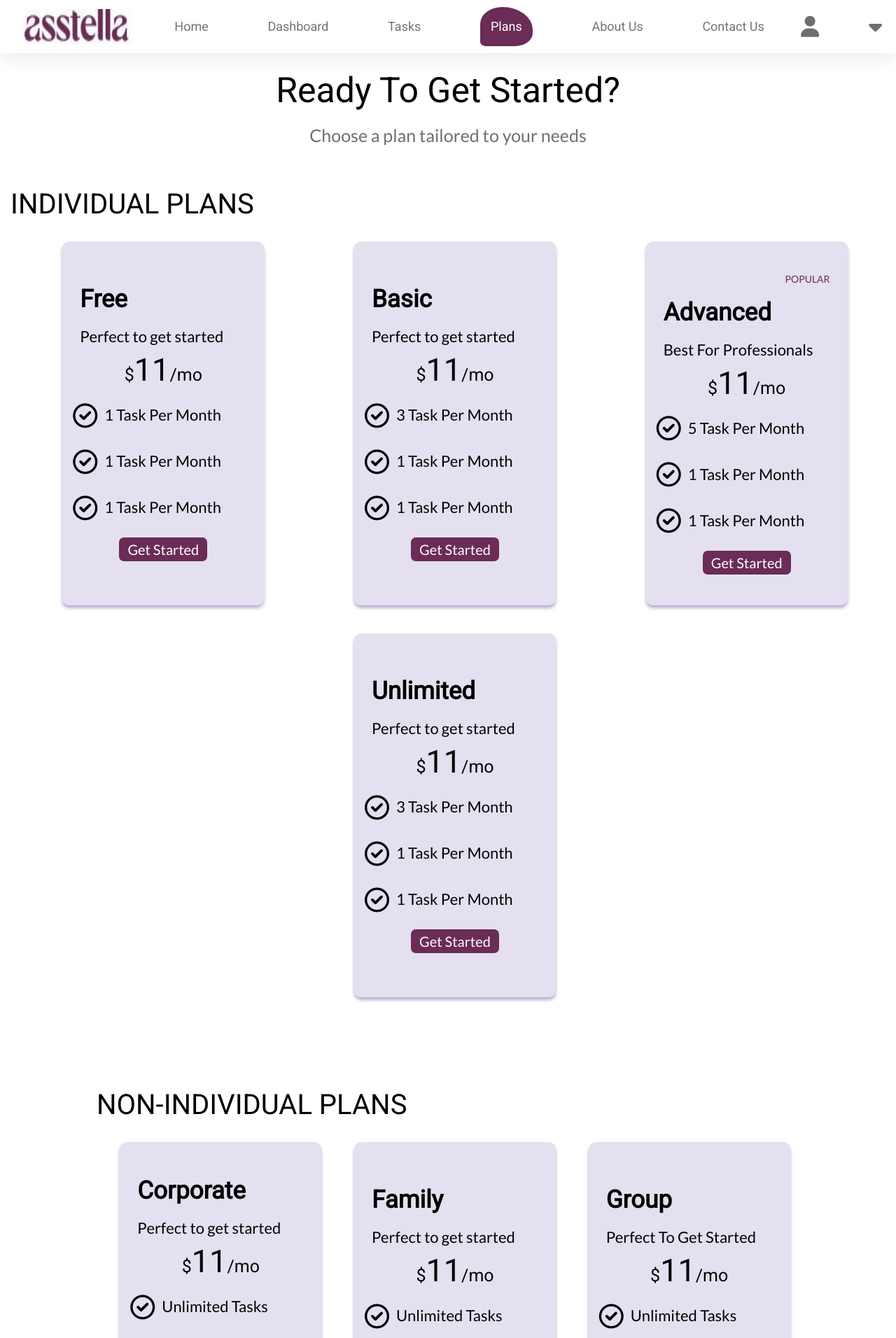
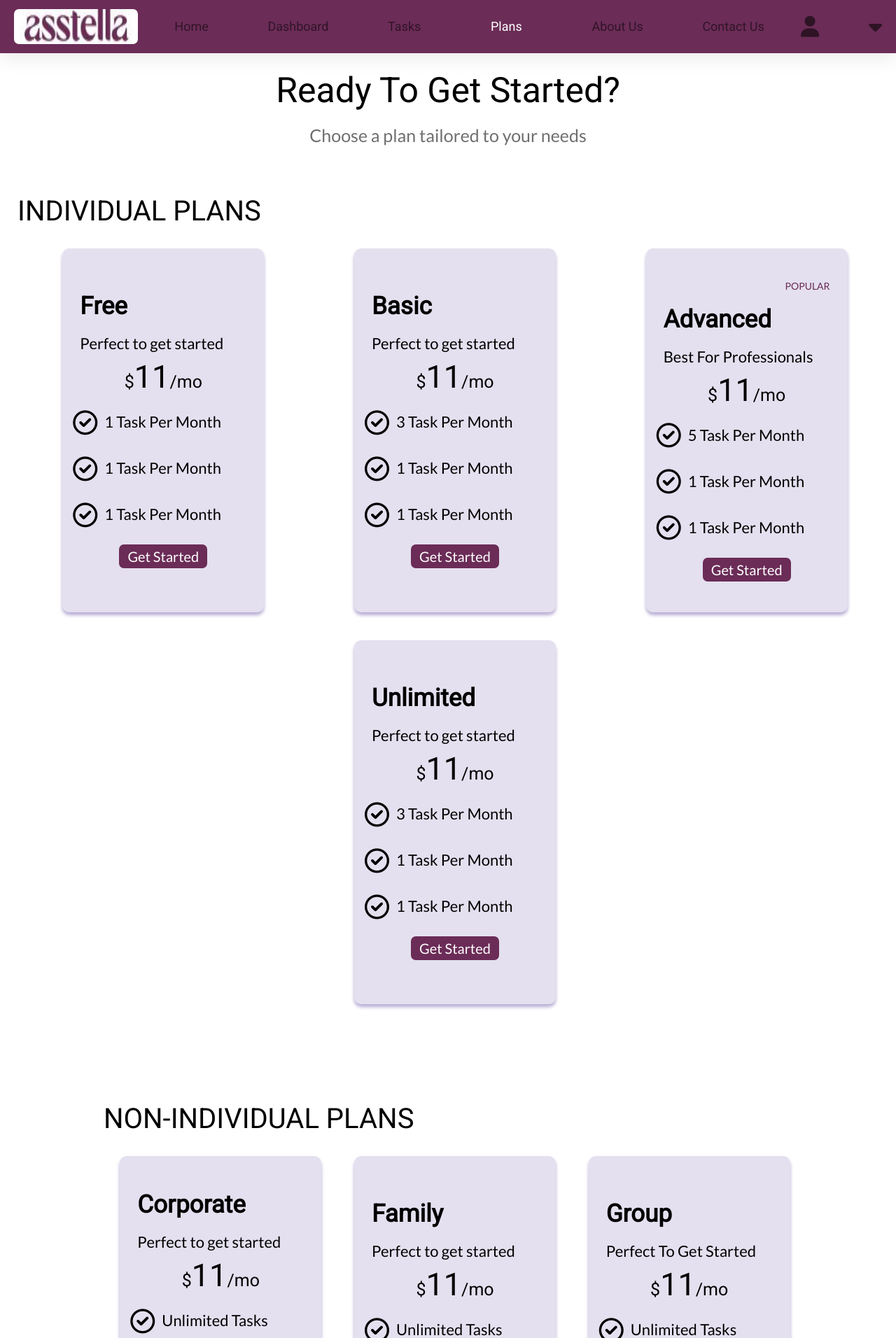
Before and after one commit to Marveeamasi/asstella-project-2022, a Flask app: template astella/templates/plansEx.html in a window 1280 px wide. Shown: the top 1912 px of the page at 70% size. Run offline with Flask 2, Linux system fonts and the light colour scheme; the template is opened without the code that fills it, so the values that code supplies are empty; some web fonts are replaced.

Commit message:
Add files via upload

```diff
--- a/astella/static/plansEx.css
+++ b/astella/static/plansEx.css
@@ -40,7 +40,7 @@ nav.homeVaNav{
     position: sticky;
     top: 0;
     z-index: 11;
-background: rgba(255, 255, 255, 0.59);
+background: #6B2C57;
 box-shadow: 0 4px 30px rgba(0, 0, 0, 0.1);
 backdrop-filter: blur(7.7px);
 -webkit-backdrop-filter: blur(7.7px); z-index: 1111;
@@ -297,6 +297,7 @@ font-style: normal;
 font-weight: 400;
 font-size: 40px;
 color: #000000;
+margin: 10px;
 }
 
 
```
